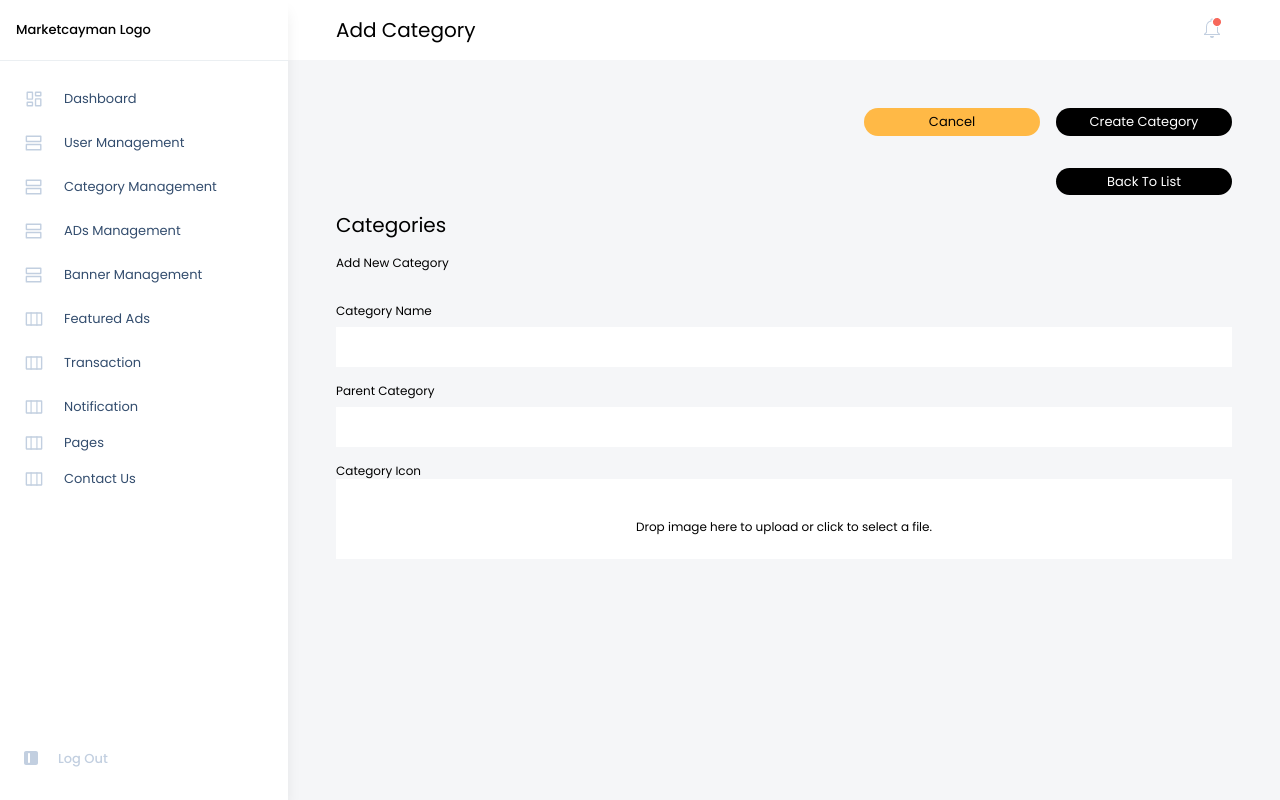
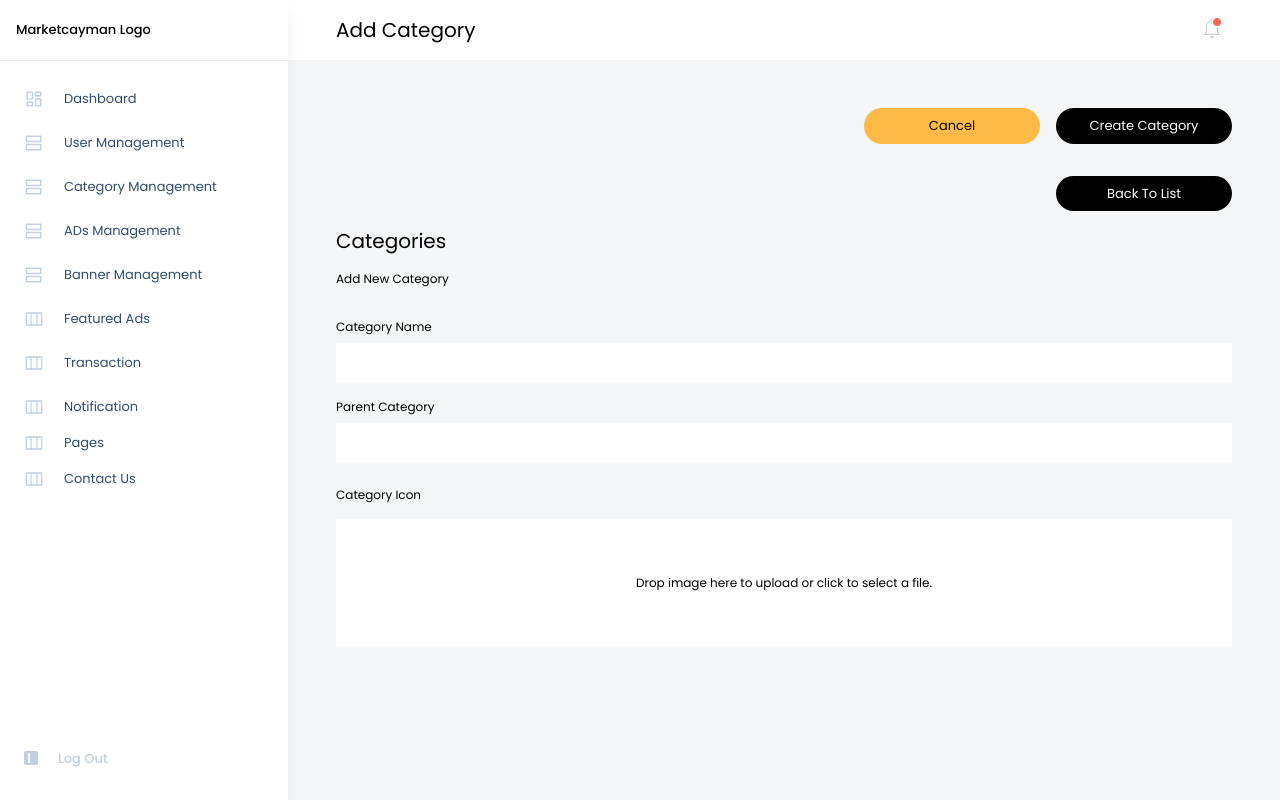
Before and after one commit to srestamalla/adminPanelHoostly, a React (Vite) app in the folder frontend/: page /add-category in a window 1280 px wide. Built offline with nearby package versions, Linux system fonts and the light colour scheme.

Commit message:
[feat] working on form

```diff
--- a/frontend/src/components/CustomFormsFields/CustomFileUploadField.jsx
+++ b/frontend/src/components/CustomFormsFields/CustomFileUploadField.jsx
@@ -3,7 +3,7 @@ import { useField } from "formik";
 import { useDropzone } from "react-dropzone";
 
 const CustomFileUploadField = ({ label, ...props }) => {
-  const [field, meta, helpers] = useField(props);
+  const [meta, helpers] = useField(props);
 
   const onDrop = useCallback(
     (acceptedFiles) => {
@@ -16,18 +16,16 @@ const CustomFileUploadField = ({ label, ...props }) => {
 
   return (
     <div>
-      <div>
-        <label htmlFor={props.id || props.name} className="">
-          {label}
-        </label>
+      <div className="mt-2">
+        <label htmlFor={props.id || props.name}>{label}</label>
       </div>
       <div
         {...getRootProps()}
-        className={`pt-4 text-input text-center w-full h-20 bg-white ${
+        className={`mt-4 p-2 text-input text-center w-full h-32 bg-white ${
           isDragActive ? "border-dashed border-blue-500" : "border-gray-300"
         } flex items-center justify-center`}
       >
-        <input {...getInputProps()} />
+        <input {...getInputProps()} id={props.id} />
         <p>
           {isDragActive
             ? "Drop the file here ..."
--- a/frontend/src/components/CustomFormsFields/CustomTextInputField.jsx
+++ b/frontend/src/components/CustomFormsFields/CustomTextInputField.jsx
@@ -13,7 +13,11 @@ const CustomTextInputField = ({ label, ...props }) => {
           </label>
         </div>
         <div className="pt-2">
-          <input className="text-input w-full h-10" {...field} {...props} />
+          <input
+            className="text-input pl-2 w-full h-10"
+            {...field}
+            {...props}
+          />
         </div>
       </div>
       <div>
--- a/frontend/src/components/TinyMceEditor/index.jsx
+++ b/frontend/src/components/TinyMceEditor/index.jsx
@@ -1,6 +1,5 @@
 import React, { useRef } from "react";
 import { Editor } from "@tinymce/tinymce-react";
-import CustomButton from "../../shared/CustomButton";
 
 const TinyMceEditor = () => {
   const editorRef = useRef(null);
@@ -51,11 +50,13 @@ const TinyMceEditor = () => {
         <button className="bg-black text-white text-[9px] w-16 px-2 py-1 md:text-sm md:w-28 md:px-4 md:py-2 rounded-sm">
           Cancel
         </button>
-        <button className="bg-primaryYellow text-black text-[9px] md:text-sm w-16 px-2 py-1 md:w-28 md:px-4 md:py-2 rounded-sm">
+        <button
+          onClick={log}
+          className="bg-primaryYellow text-black text-[9px] md:text-sm w-16 px-2 py-1 md:w-28 md:px-4 md:py-2 rounded-sm"
+        >
           Update
         </button>
       </div>
-      <button onClick={log}>Log editor content</button>
     </>
   );
 };
--- a/frontend/src/pages/AddCategory/index.jsx
+++ b/frontend/src/pages/AddCategory/index.jsx
@@ -17,25 +17,44 @@ const AddCategory = () => {
     <>
       <Layout pageTitle="Add Category">
         <div className="px-4">
+          <Formik
+            initialValues={{
+              categoryName: "",
+              parentCategory: "",
+              categoryIcon: "",
+            }}
+            validationSchema={Yup.object({
+              categoryName: Yup.string()
+                .min(5, "Must be 5 characters or more")
+                .required("Required"),
+              parentCategory: Yup.string()
+                .min(5, "Must be 5 characters or more")
+                .required("Required"),
+              // categoryIcon: Yup.file().required("Required"),
+            })}
+            onSubmit={(values, { setSubmitting }) => {
+              setTimeout(() => {
+                console.log(values, "values");
+                setSubmitting(false);
+              }, 400);
+            }}
+          >
+            <Form>
               <div className="md:px-4 space-x-4 pt-8 pb-4 flex items-center text-[13px] justify-end ">
-            <CustomButton
-              bgColor="primaryYellow"
-              textColor="black"
-              label="Cancel"
-              onClick={() => {
-                // Handle Approve button click
-              }}
-              smallDeviceWidth="32"
-            />
-            <CustomButton
-              bgColor="black"
-              textColor="white"
-              label="Create Category"
-              onClick={() => {
-                // Handle Approve button click
-              }}
-              smallDeviceWidth="32"
-            />
+                <button
+                  className={`bg-primaryYellow text-black p-1 md:py-2 px-3 rounded-full font-normal w-32 md:w-44
+                whitespace-pre`}
+                  type="button"
+                >
+                  Cancel
+                </button>
+                <button
+                  className={`bg-black text-white p-1 md:py-2 px-3 rounded-full font-normal w-32 md:w-44
+                whitespace-pre`}
+                  type="submit"
+                >
+                  Create Category
+                </button>
               </div>
               <div className="md:px-4 md:py-4 flex justify-end text-[13px] ">
                 <CustomButton
@@ -53,31 +72,9 @@ const AddCategory = () => {
                 <p className="text-xs font-normal">Add New Category</p>
               </div>
               <div className="pt-4 md:px-4 text-xs font-norma">
-            <Formik
-              initialValues={{
-                categoryName: "",
-                parentCategory: "",
-                categoryIcon: "",
-              }}
-              validationSchema={Yup.object({
-                categoryName: Yup.string()
-                  .max(15, "Must be 15 characters or less")
-                  .required("Required"),
-                parentCategory: Yup.string()
-                  .max(20, "Must be 20 characters or less")
-                  .required("Required"),
-                categoryIcon: Yup.string().required("Required"),
-              })}
-              onSubmit={(values, { setSubmitting }) => {
-                setTimeout(() => {
-                  alert(JSON.stringify(values, null, 2));
-                  setSubmitting(false);
-                }, 400);
-              }}
-            >
-              <Form>
                 <div className="pt-4">
                   <CustomTextInputField
+                    id="categoryName"
                     label="Category Name"
                     name="categoryName"
                     type="text"
@@ -86,6 +83,7 @@ const AddCategory = () => {
 
                 <div className="pt-4">
                   <CustomTextInputField
+                    id="parentCategory"
                     label="Parent Category"
                     name="parentCategory"
                     type="text"
@@ -94,13 +92,14 @@ const AddCategory = () => {
 
                 <div className="pt-4">
                   <CustomFileUploadField
+                    id="categoryIcon"
                     label="Category Icon"
                     name="categoryIcon"
                   />
                 </div>
+              </div>
             </Form>
           </Formik>
-          </div>
         </div>
       </Layout>
     </>
--- a/frontend/src/pages/BannerManagement/index.jsx
+++ b/frontend/src/pages/BannerManagement/index.jsx
@@ -1,4 +1,4 @@
-import React, { useCallback } from "react";
+import React, { useCallback, useState } from "react";
 import Layout from "../../containers/layouts";
 import CustomButton from "../../shared/CustomButton";
 import { Formik, Form, Field } from "formik";
@@ -9,6 +9,7 @@ import { useNavigate } from "react-router-dom";
 
 const BannerManagement = () => {
   const navigate = useNavigate();
+  const [isActive, setIsActive] = useState(null);
 
   const handleBackToListClick = () => {
     navigate("/banner-lists");
@@ -44,21 +45,22 @@ const BannerManagement = () => {
               }}
               validationSchema={Yup.object({
                 bannerName: Yup.string()
-                  .max(15, "Must be 15 characters or less")
+                  .max(20, "Must be 20 characters or less")
+                  .min(3, "Must be 3 characters or more")
                   .required("Required"),
-                bannerFile: Yup.string().required("Required"),
+                bannerType: Yup.string().required("Required"),
               })}
               onSubmit={(values, { setSubmitting }) => {
                 setTimeout(() => {
-                  alert(JSON.stringify(values, null, 2));
+                  console.log(values, "values");
                   setSubmitting(false);
                 }, 400);
               }}
             >
-              {({ values }) => (
               <Form>
                 <div className="pt-4">
                   <CustomTextInputField
+                    id="bannerName"
                     label="Banner Name"
                     name="bannerName"
                     type="text"
@@ -73,7 +75,14 @@ const BannerManagement = () => {
                     className="flex justify-between pt-4"
                   >
                     <div>
-                        <label className="cursor-pointer bg-white text-black py-2 px-4 w-30">
+                      <label
+                        className={`cursor-pointer text-black py-2 px-4 w-30 ${
+                          isActive === 1 ? "bg-primaryYellow" : "bg-white"
+                        }`}
+                        onClick={() => {
+                          setIsActive(1);
+                        }}
+                      >
                         <Field
                           type="radio"
                           name="bannerType"
@@ -84,7 +93,14 @@ const BannerManagement = () => {
                       </label>
                     </div>
                     <div>
-                        <label className="cursor-pointer bg-white text-black py-2 px-4">
+                      <label
+                        className={`cursor-pointer  text-black py-2 px-4 ${
+                          isActive === 2 ? "bg-primaryYellow" : "bg-white"
+                        }`}
+                        onClick={() => {
+                          setIsActive(2);
+                        }}
+                      >
                         <Field
                           type="radio"
                           name="bannerType"
@@ -98,13 +114,10 @@ const BannerManagement = () => {
                 </div>
                 <div className="pt-4">
                   <CustomFileUploadField
+                    id="bannerFile"
                     label="Banner File"
                     name="bannerFile"
                   />
-                  </div>
-                </Form>
-              )}
-            </Formik>
                 </div>
 
                 <div className="md:px-4 space-x-4 pt-8 pb-4 flex items-center text-[13px] justify-end ">
@@ -117,15 +130,16 @@ const BannerManagement = () => {
                     }}
                     smallDeviceWidth="32"
                   />
-            <CustomButton
-              bgColor="black"
-              textColor="white"
-              label="Upload Banner"
-              onClick={() => {
-                // Handle Approve button click
-              }}
-              smallDeviceWidth="32"
-            />
+                  <button
+                    className={`bg-black text-white p-1 md:py-2 px-3 rounded-full font-normal w-32 md:w-44
+                whitespace-pre`}
+                    type="submit"
+                  >
+                    Upload Banner
+                  </button>
+                </div>
+              </Form>
+            </Formik>
           </div>
         </div>
       </Layout>
--- a/frontend/src/shared/CustomButton/index.jsx
+++ b/frontend/src/shared/CustomButton/index.jsx
@@ -10,7 +10,7 @@ const CustomButton = ({
 }) => {
   return (
     <button
-      className={`bg-${bgColor} text-${textColor} p-1 px-3 rounded-full font-normal w-${smallDeviceWidth} ${
+      className={`bg-${bgColor} text-${textColor} p-1 md:py-2 px-3 rounded-full font-normal w-${smallDeviceWidth} ${
         width ? `md:w-${width}` : `md:w-44`
       } whitespace-pre`}
       onClick={onClick}
```
Lines whose indentation alone changed are shown as unchanged.
